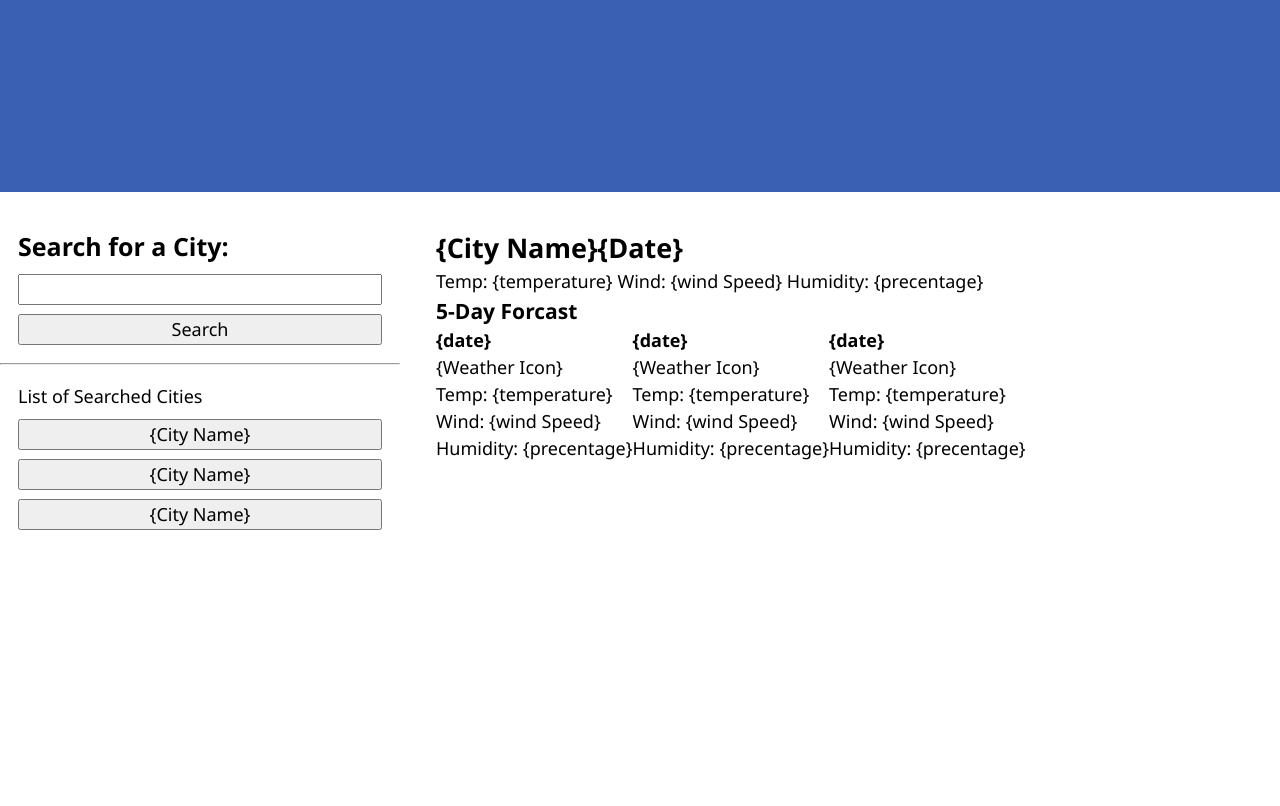
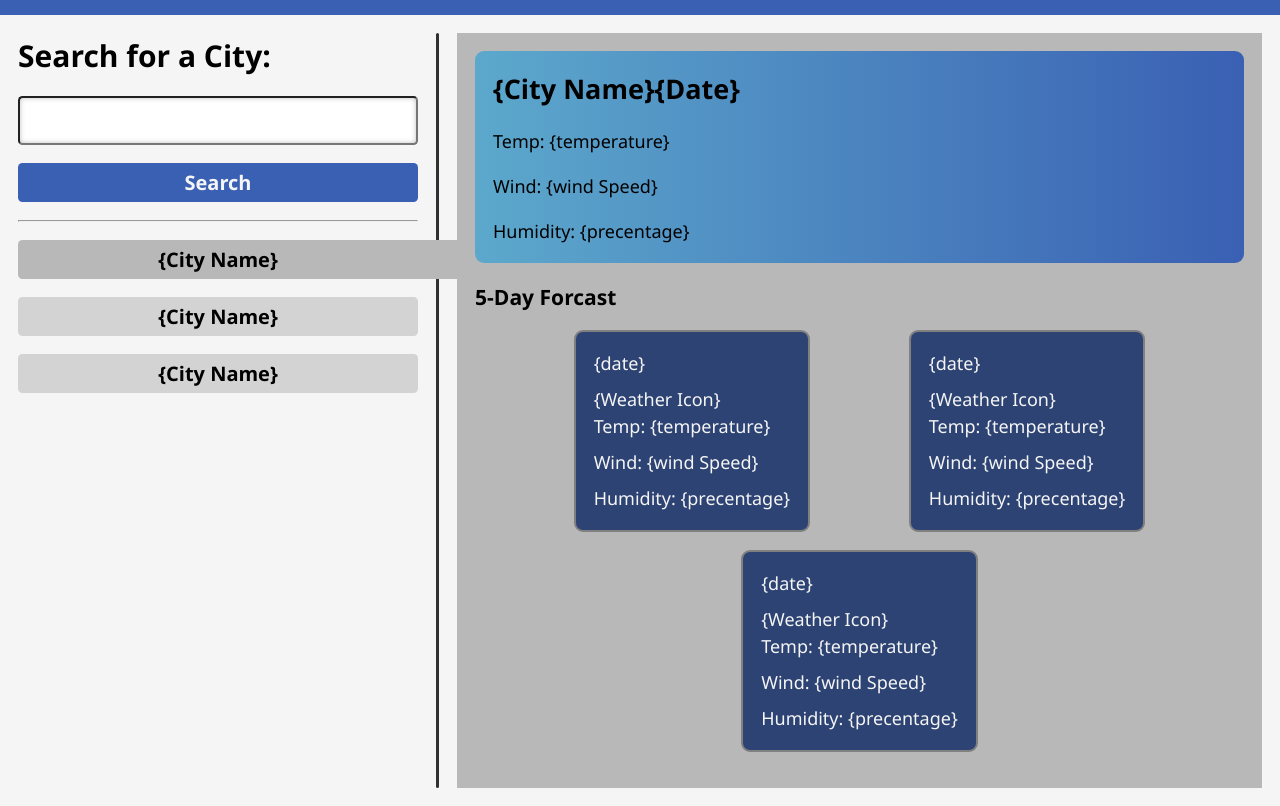
Before and after one commit to NateAyye/5-day-forecast, a plain HTML site: page index.html in a window 1280 px wide. Shown: the part 75-881 px from the top of the page. Before the commit the page ends 800 px from the top, so only its background shows below. Drawn offline with Linux system fonts and the light colour scheme.

Commit message:
Set up styles for each part of the application and added font awesome to the head tag for use of their weather icons

```diff
--- a/assets/css/style.css
+++ b/assets/css/style.css
@@ -1,53 +1,195 @@
+/* Settign up common variables that will be used throughout the application  */
 :root {
-  --gap: 0.5rem;
+  --gap-xs: 0.25rem;
+  --gap-sm: 0.5rem;
+  --gap-md: 1rem;
+  --gap-lg: 2rem;
+  --primary-color: rgb(58, 96, 179);
+  --primary-transparent: rgb(58, 96, 179, 0.6);
+  --primary-light: whitesmoke;
+
+  --inactive-color: #d3d3d3;
+  --active-color: #b8b8b8;
 
   font-family: 'Segoe UI', Tahoma, Geneva, Verdana, sans-serif;
   font-size: 18px;
   line-height: 1.25;
+  /* Will automatically grab the user preffered theme and style accordingly with the default themes */
   /* color-scheme: dark light; */
 }
 
 body {
-  display: grid;
-  grid-template-areas:
-    'head head'
-    'nav main';
+  display: flex;
+  flex-direction: column;
+  background-color: var(--primary-light);
+}
 
-  grid-template-columns: 400px auto;
-  min-height: 100vh;
-  gap: 1rem;
+/* Custom styling for every button on my application */
+button {
+  font-size: 20px;
+  font-weight: 600;
+  border-radius: var(--gap-xs);
+  border: none;
+  outline-color: transparent;
+  background-color: var(--inactive-color);
+  cursor: pointer;
+  padding: var(--gap-xs);
+
+  box-shadow: 0 0 0 0 var(--primary-color);
+
+  transition: box-shadow 200ms ease;
+}
+
+/* Making sure that my button meets the WAI ARIA standards */
+button:focus,
+button:active,
+button:hover,
+button:focus span,
+button:active span,
+button:hover span {
+  outline: 3px solid transparent;
+  border: none;
+  box-shadow: 0 0 0 3px var(--primary-transparent);
+}
+
+button:active {
+  background-color: #979696;
 }
 
 header {
-  grid-area: head;
-  background-color: rgb(58, 96, 179);
-  color: whitesmoke;
+  background-color: var(--primary-color);
+  color: var(--primary-light);
   text-align: center;
   padding: 1rem;
 }
 
-nav {
-  grid-area: nav;
+.container {
+  flex: 1;
+  display: grid;
+  grid-template:
+    'nav main' auto
+    / minmax(min-content, 400px) min-content auto;
+
+  padding: var(--gap-md);
+  gap: var(--gap-md);
 }
 
-main {
-  grid-area: main;
+#divider {
+  width: 3px;
+  border-radius: 100vh;
+  background-color: rgba(0, 0, 0, 0.8);
 }
 
-main,
+nav,
 .tablist,
 #search-form {
   display: flex;
   flex-direction: column;
-  padding: 1rem;
-  gap: var(--gap);
+  gap: var(--gap-md);
 }
 
 #search-form label {
-  font-size: 25px;
+  font-size: 30px;
   font-weight: bolder;
+}
+
+#search-form input {
+  padding: var(--gap-sm) var(--gap-md);
+  border-radius: var(--gap-xs);
+
+  box-shadow: inset 0 0 5px #7777;
+}
+
+#search-form button {
+  background-color: var(--primary-color);
+  color: var(--primary-light);
+}
+
+button[role='tab'] {
+  position: relative;
+}
+
+button[role='tab'][aria-selected='true'] {
+  background-color: var(--active-color);
+}
+
+main {
+  padding: var(--gap-md);
+  background-color: var(--active-color);
+}
+
+div[role='tabpanel'] {
+  display: flex;
+  flex-direction: column;
+  gap: var(--gap-md);
+}
+
+div[role='tabpanel'] .current-forecast {
+  display: flex;
+  flex-direction: column;
+  gap: var(--gap-md);
+  padding: var(--gap-md);
+  /* border: 1px solid black; */
+  border-radius: var(--gap-sm);
+
+  background: linear-gradient(to right, #5ca8cc, var(--primary-color));
 }
 
 .five-day-forecast .dynamic-days {
   display: flex;
+  justify-content: space-evenly;
+  flex-wrap: wrap;
+  gap: var(--gap-md);
+  padding: var(--gap-md);
 }
+
+.single-day-forecast {
+  padding: var(--gap-md);
+  border: 2px solid gray;
+  border-radius: var(--gap-sm);
+  background-color: #2d4374;
+  color: var(--primary-light);
+}
+
+.single-day-forecast > :not(:last-child) {
+  margin-bottom: var(--gap-sm);
+}
+
+.sr-only {
+  clip: rect(0 0 0 0);
+  clip-path: inset(50%);
+  height: 1px;
+  width: 1px;
+  overflow: hidden;
+  position: absolute;
+  white-space: nowrap;
+}
+
+@media screen and (width < 750px) {
+  .container {
+    display: flex;
+    flex-direction: column;
+  }
+
+  main {
+    text-align: center;
+  }
+
+  .five-day-forecast .dynamic-days {
+    display: flex;
+    flex-direction: column;
+    gap: var(--gap-md);
+  }
+}
+
+@media screen and (width > 750px) {
+  button[role='tab'][aria-selected='true']::after {
+    content: '';
+    position: absolute;
+    height: 100%;
+    width: 50px;
+    background: var(--active-color);
+    top: 0;
+    left: 99%;
+  }
+}
--- a/index.html
+++ b/index.html
@@ -14,6 +14,11 @@
     <link rel="stylesheet" href="assets/css/reset.css" />
     <link rel="stylesheet" href="assets/css/style.css" />
 
+    <script
+      src="https://kit.fontawesome.com/2773baef5c.js"
+      crossorigin="anonymous"
+    ></script>
+
     <title>5 Day Weather Forcast</title>
   </head>
   <body>
@@ -21,6 +26,7 @@
       <h1>5-Day Weather Forecast</h1>
     </header>
 
+    <div class="container">
       <nav>
         <form id="search-form">
           <label for="city-search">Search for a City:</label>
@@ -31,7 +37,9 @@
         <hr />
 
         <div class="tablist" role="tablist" aria-labelledby="tablist-label">
-        <span class="sr-only" id="tablist-label">List of Searched Cities</span>
+          <span class="sr-only" id="tablist-label">
+            List of Searched Cities
+          </span>
           <!-- // Simple example of how the tablist buttons should look -->
           <button
             id="tab-{location}"
@@ -40,7 +48,7 @@
             aria-selected="true"
             aria-controls="{panelId}"
           >
-          <span>{City Name}</span>
+            <span class="focus">{City Name}</span>
           </button>
 
           <button
@@ -50,7 +58,7 @@
             aria-selected="false"
             aria-controls="{panelId}"
           >
-          <span>{City Name}</span>
+            <span class="focus">{City Name}</span>
           </button>
 
           <button
@@ -60,10 +68,12 @@
             aria-selected="false"
             aria-controls="{panelId}"
           >
-          <span>{City Name}</span>
+            <span class="focus">{City Name}</span>
           </button>
         </div>
       </nav>
+
+      <div id="divider"></div>
 
       <main>
         <div
@@ -72,33 +82,32 @@
           tabindex="0"
           aria-labelledby="tab-{location}"
         >
-        <section class="current-forcast">
+          <section tabindex="0" class="current-forecast">
             <h2>{City Name}{Date}</h2>
-          <span>Temp: {temperature}</span>
-          <span>Wind: {wind Speed}</span>
-          <span>Humidity: {precentage}</span>
+            <p>Temp: {temperature}</p>
+            <p>Wind: {wind Speed}</p>
+            <p>Humidity: {precentage}</p>
           </section>
-
-        <section class="five-day-forecast">
+          <section tabindex="0" class="five-day-forecast">
             <h3>5-Day Forcast</h3>
             <!-- // Basic Setup for the individual days in the 5-day forcast -->
             <div class="dynamic-days">
-            <div class="single-day-forcast">
-              <p><strong>{date}</strong></p>
+              <div tabindex="0" class="single-day-forecast">
+                <p class="dynamic-date">{date}</p>
                 <span>{Weather Icon}</span>
                 <p>Temp: {temperature}</p>
                 <p>Wind: {wind Speed}</p>
                 <p>Humidity: {precentage}</p>
               </div>
-            <div>
-              <p><strong>{date}</strong></p>
+              <div tabindex="0" class="single-day-forecast">
+                <p class="dynamic-date">{date}</p>
                 <span>{Weather Icon}</span>
                 <p>Temp: {temperature}</p>
                 <p>Wind: {wind Speed}</p>
                 <p>Humidity: {precentage}</p>
               </div>
-            <div>
-              <p><strong>{date}</strong></p>
+              <div tabindex="0" class="single-day-forecast">
+                <p class="dynamic-date">{date}</p>
                 <span>{Weather Icon}</span>
                 <p>Temp: {temperature}</p>
                 <p>Wind: {wind Speed}</p>
@@ -108,5 +117,6 @@
           </section>
         </div>
       </main>
+    </div>
   </body>
 </html>
```
Lines whose indentation alone changed are shown as unchanged.
